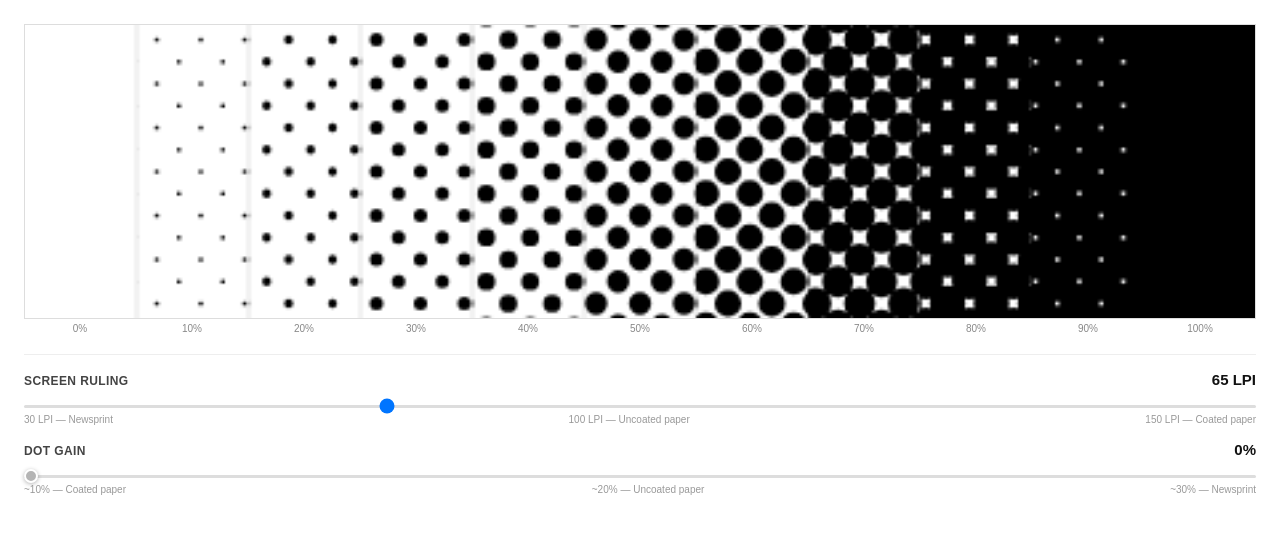
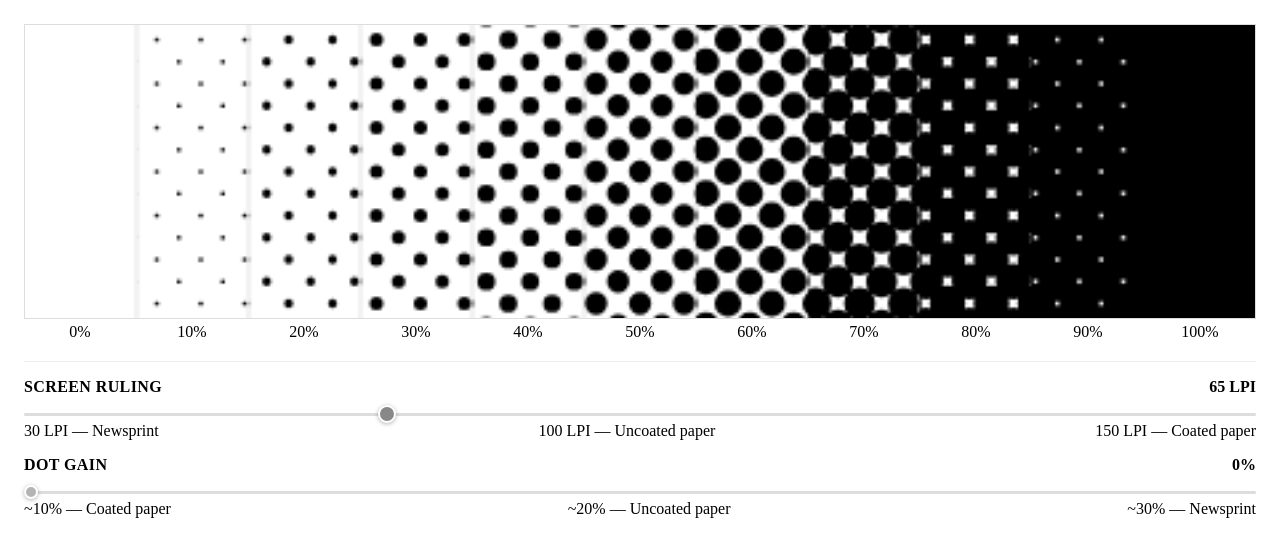
Before and after one commit to Leigh-code/Canvas, a Jekyll site: the page docs/halftone-screen-ruling.html, which Jekyll copies as it is, in a window 1280 px wide. Shown: the top 557 px of the page. Built offline with Jekyll 4.4.1, drawn with Linux system fonts in a browser that asks for light colours.

Commit message:
Update halftone-screen-ruling.html

```diff
--- a/docs/halftone-screen-ruling.html
+++ b/docs/halftone-screen-ruling.html
@@ -5,21 +5,15 @@
     <title>Halftone Step Wedge</title>
     <style>
         * { box-sizing: border-box; margin: 0; padding: 0; }
-        body { font-family: Arial, sans-serif; background: #fff; }
-        .wrap { background: #fff; padding: 24px; }
-
+        .wrap { padding: 24px; }
         canvas { display: block; width: 100%; border: 1px solid #ddd; margin-bottom: 4px; }
         .tick-row { display: flex; margin-bottom: 20px; }
-        .tick-row span { font-size: 10px; color: #888; flex: 1; text-align: center; }
-
+        .tick-row span { flex: 1; text-align: center; }
         hr { border: none; border-top: 1px solid #eee; margin: 16px 0; }
-
         .ctrl { margin-bottom: 16px; }
         .ctrl-top { display: flex; justify-content: space-between; align-items: baseline; margin-bottom: 6px; }
-        .ctrl-name { font-size: 12px; font-weight: bold; text-transform: uppercase; letter-spacing: 0.4px; color: #444; }
-        .ctrl-val { font-size: 15px; font-weight: bold; color: #111; }
-
-        /* Custom slider */
+        .ctrl-name { font-weight: bold; text-transform: uppercase; letter-spacing: 0.4px; }
+        .ctrl-val { font-weight: bold; }
         input[type=range] {
             -webkit-appearance: none;
             appearance: none;
@@ -31,26 +25,38 @@
             cursor: pointer;
             margin-bottom: 6px;
         }
-        input[type=range]#dgSlider::-webkit-slider-thumb {
+        input[type=range]#lpiSlider::-webkit-slider-thumb {
             -webkit-appearance: none;
+            width: 18px; height: 18px;
             border-radius: 50%;
-            background: #E61E2A;
-            border: 2px solid #fff;
-            box-shadow: 0 1px 4px rgba(0,0,0,0.3);
-            cursor: pointer;
-            transition: width 0.1s, height 0.1s, background 0.1s;
-        }
-        input[type=range]#dgSlider::-moz-range-thumb {
-            border-radius: 50%;
-            background: #E61E2A;
+            background: #888;
             border: 2px solid #fff;
             box-shadow: 0 1px 4px rgba(0,0,0,0.3);
             cursor: pointer;
         }
-
+        input[type=range]#lpiSlider::-moz-range-thumb {
+            width: 18px; height: 18px;
+            border-radius: 50%;
+            background: #888;
+            border: 2px solid #fff;
+            box-shadow: 0 1px 4px rgba(0,0,0,0.3);
+            cursor: pointer;
+        }
+        input[type=range]#dgSlider::-webkit-slider-thumb {
+            -webkit-appearance: none;
+            border-radius: 50%;
+            border: 2px solid #fff;
+            box-shadow: 0 1px 4px rgba(0,0,0,0.3);
+            cursor: pointer;
+        }
+        input[type=range]#dgSlider::-moz-range-thumb {
+            border-radius: 50%;
+            border: 2px solid #fff;
+            box-shadow: 0 1px 4px rgba(0,0,0,0.3);
+            cursor: pointer;
+        }
         .ctrl-labels { display: flex; justify-content: space-between; }
-        .ctrl-labels span { font-size: 10px; color: #999; }
-        .ctrl-hint { font-size: 10px; color: #aaa; margin-top: 4px; font-style: italic; }
+        .ctrl-hint { margin-top: 4px; font-style: italic; }
     </style>
     <style id="dgThumbStyle"></style>
 </head>
```
